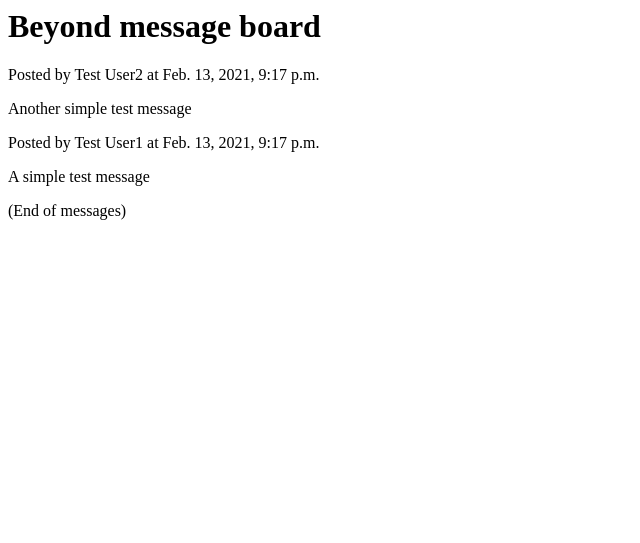
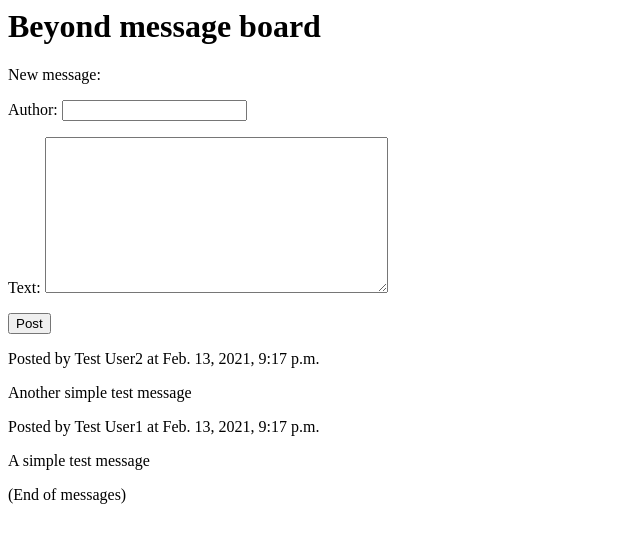
Before and after one commit to OB100/beyond-tutorial, a Django app: page / in a window 1280 px wide. Shown: the top 543 px of the page, without its empty margins (0-640 px from the left). Run offline with Django 3.2, Linux system fonts and the light colour scheme; data comes from the database, SQL or seed files in the repository.

Commit message:
Generating message board site. This commit adds post capability.

```diff
--- /dev/null
+++ b/msgboard/forms.py
@@ -0,0 +1,8 @@
+from django import forms
+from .models import Message
+
+
+class MessageForm(forms.ModelForm):
+    class Meta:
+        model = Message
+        fields = ('author', 'text')
--- a/msgboard/templates/msgboard/board.html
+++ b/msgboard/templates/msgboard/board.html
@@ -9,6 +9,15 @@
 <body>
 <h1>Beyond message board</h1>
 
+<div class="newfrm">
+   <p class="newmsg">New message:</p>
+   <form method="POST">
+      {% csrf_token %}
+      {{ form.as_p }}
+      <input type="submit" value="Post">
+   </form>
+</div>
+
 {% for message in messages %}
 	<div class = "message">
             <p class = "author">
--- a/msgboard/views.py
+++ b/msgboard/views.py
@@ -1,10 +1,19 @@
 from django.shortcuts import render, redirect
 from .models import Message
+from .forms import MessageForm
 
 
 def board(request):
     messages = Message.objects.order_by('-date')
+    if request.method == 'POST':
+        form = MessageForm(request.POST)
+        if form.is_valid():
+            form.save()
+            return redirect('board')
+    else:
+        form = MessageForm()
     return render(request, 'msgboard/board.html', {
         'messages': messages,
+        'form': form,
     })
 # Create your views here.
```
